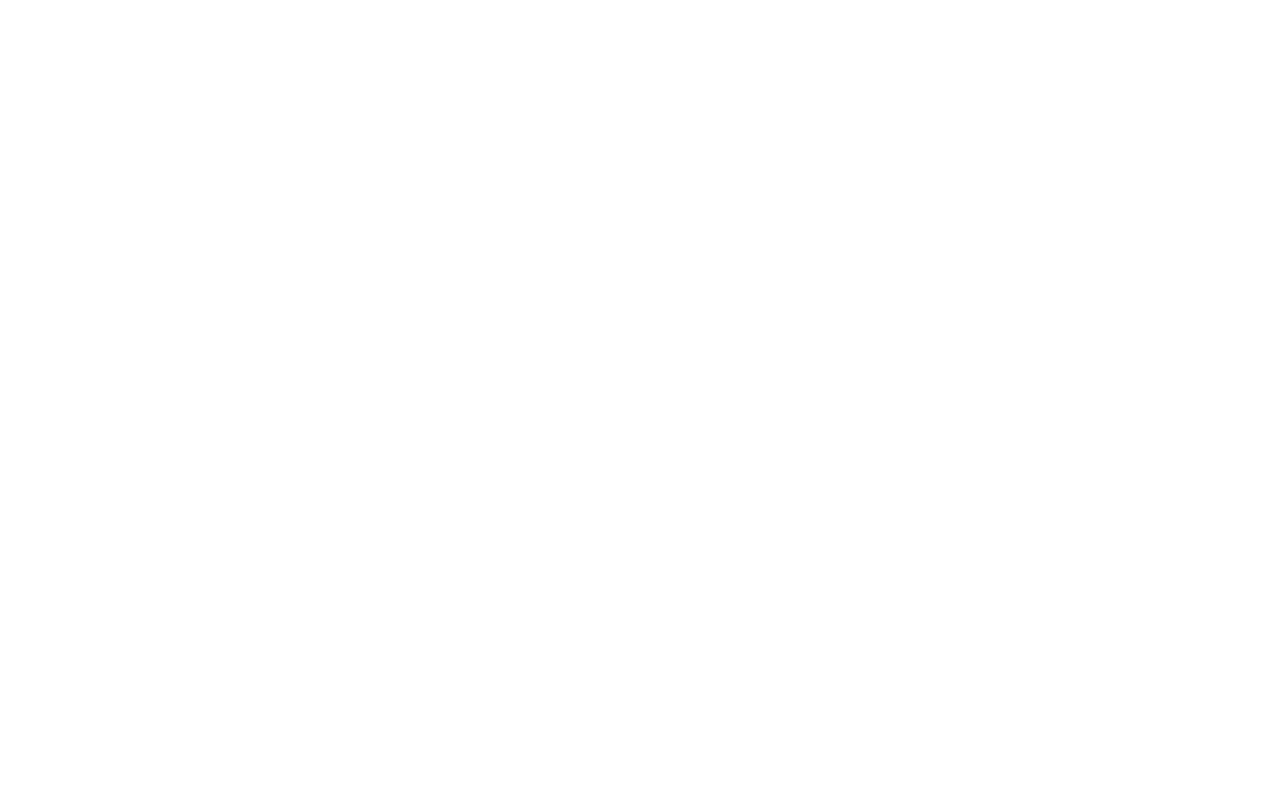
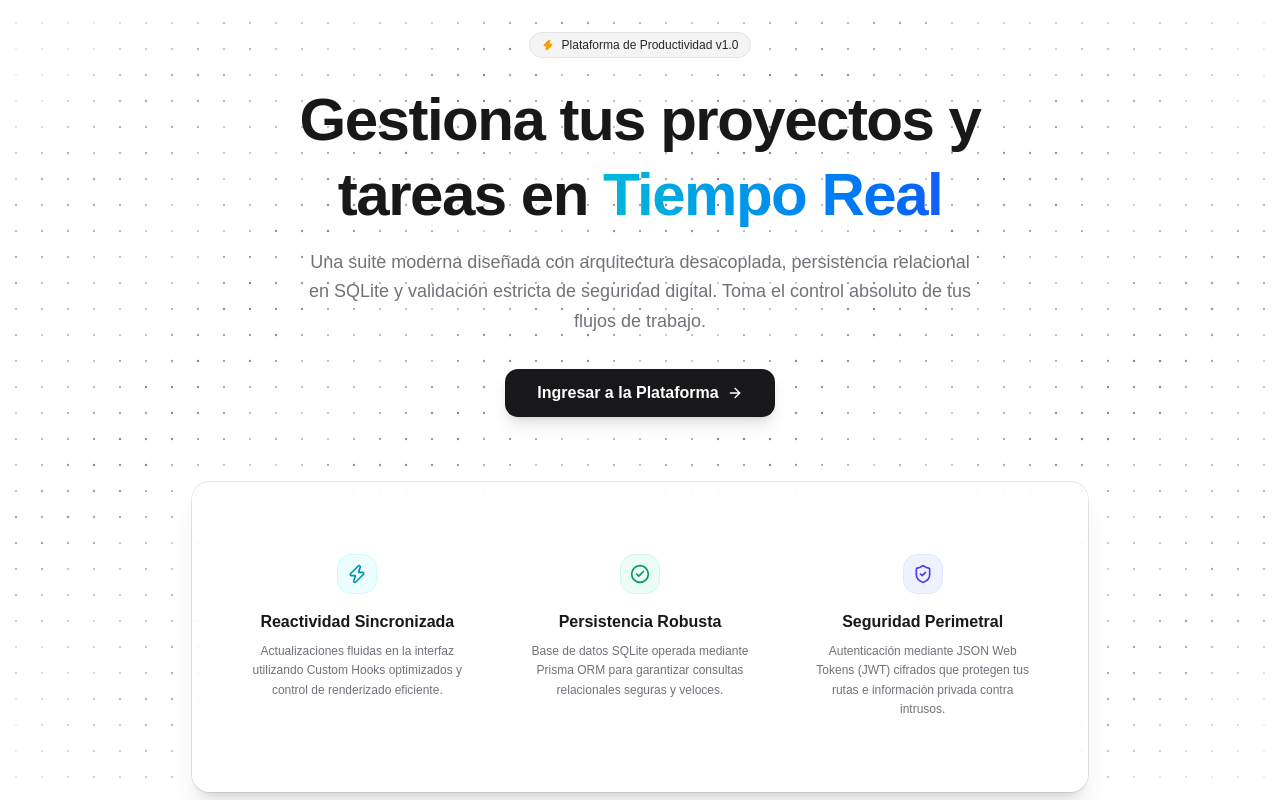
Before and after one commit to mvalenciar/task-manager-frontend, a React (Vite) app: page / in a window 1280 px wide. Before the commit this address had no page. Built offline with nearby package versions, Linux system fonts and the light colour scheme; the HTML template or start-up script is replaced by a standard one.

Commit message:
feat: implementar Landing Page corporativa inteligente y redireccion automatica con useNavigate tras el éxito

```diff
--- a/src/routes/AppRoutes.tsx
+++ b/src/routes/AppRoutes.tsx
@@ -1,16 +1,18 @@
 import { Route, Routes } from "react-router-dom";
 
+import DotPattern from "@/layout/dot-pattern";
 import Dashboard from "@/views/Dashboard/Dashboard";
+import Home from "@/views/Home/Home";
 import Login from "@/views/Login/Login";
 import Register from "@/views/Register/Register";
 import ProtectedRoute from "./ProtectedRoute";
-import DotPattern from "@/layout/dot-pattern";
 
 export const AppRoutes = () => {
 	return (
 		<Routes>
 			<Route element={<DotPattern />}>
 				{/* 🔓 RUTAS PÚBLICAS */}
+				<Route path="/" element={<Home />} />
 				<Route path="/login" element={<Login />} />
 				<Route path="/register" element={<Register />} />
 
--- /dev/null
+++ b/src/views/Home/Home.tsx
@@ -0,0 +1,106 @@
+import { ArrowRight, CheckCircle2, ShieldCheck, Zap } from "lucide-react";
+
+import { useEffect } from "react";
+import { useNavigate } from "react-router-dom";
+
+import { Button } from "@/components/ui/button";
+import { Card, CardContent } from "@/components/ui/card";
+
+const Home = () => {
+	const navigate = useNavigate();
+
+	useEffect(() => {
+		const token = localStorage.getItem("task_token");
+		if (token) {
+			navigate("/dashboard");
+		}
+	}, [navigate]);
+
+	return (
+		<div className="flex flex-col items-center justify-center min-h-[85vh] text-center px-4">
+			{/* 🚀 BADGE SUPERIOR DE BIENVENIDA */}
+			<div className="inline-flex items-center gap-2 px-3 py-1 rounded-full bg-zinc-100 border border-zinc-200 text-zinc-800 text-xs font-medium mb-6 animate-fade-in animate-duration-500">
+				<Zap className="h-3 w-3 text-amber-500 fill-amber-500" />
+				Plataforma de Productividad v1.0
+			</div>
+
+			{/* 📢 TÍTULO PRINCIPAL IMPONENTE */}
+			<h1 className="text-4xl sm:text-5xl md:text-6xl font-extrabold tracking-tight text-zinc-900 max-w-3xl leading-tight">
+				Gestiona tus proyectos y tareas en{" "}
+				<span className="bg-gradient-to-r from-cyan-500 to-blue-600 bg-clip-text text-transparent">
+					Tiempo Real
+				</span>
+			</h1>
+
+			{/* 📝 DESCRIPCIÓN CORPORATIVA */}
+			<p className="mt-4 text-base sm:text-lg text-zinc-500 max-w-2xl leading-relaxed">
+				Una suite moderna diseñada con arquitectura desacoplada, persistencia
+				relacional en SQLite y validación estricta de seguridad digital. Toma el
+				control absoluto de tus flujos de trabajo.
+			</p>
+
+			{/* 🎛️ BOTÓN DE ACCIÓN DE ENTRADA */}
+			<div className="mt-8">
+				<Button
+					size="lg"
+					className="font-semibold shadow-lg hover:shadow-xl transition-all duration-300 gap-2 cursor-pointer bg-zinc-900 hover:bg-zinc-800 text-white rounded-xl px-8 py-6 text-base"
+					onClick={() => navigate("/login")}
+				>
+					Ingresar a la Plataforma
+					<ArrowRight className="h-4 w-4" />
+				</Button>
+			</div>
+
+			{/* 📊 TARJETA DE CARACTERÍSTICAS TÉCNICAS (FEATURES) */}
+			<div className="mt-16 w-full max-w-4xl">
+				<Card className="bg-white/70 border-zinc-200/80 backdrop-blur-md shadow-xl rounded-2xl overflow-hidden">
+					<CardContent className="grid grid-cols-1 md:grid-cols-3 gap-8 p-8 sm:p-10">
+						{/* Feature 1 */}
+						<div className="flex flex-col items-center text-center p-4">
+							<div className="h-10 w-10 rounded-xl bg-cyan-50 border border-cyan-100 flex items-center justify-center text-cyan-600 mb-4">
+								<Zap className="h-5 w-5" />
+							</div>
+							<h3 className="font-bold text-zinc-900 text-base">
+								Reactividad Sincronizada
+							</h3>
+							<p className="text-xs text-zinc-500 mt-2 leading-relaxed">
+								Actualizaciones fluidas en la interfaz utilizando Custom Hooks
+								optimizados y control de renderizado eficiente.
+							</p>
+						</div>
+
+						{/* Feature 2 */}
+						<div className="flex flex-col items-center text-center p-4">
+							<div className="h-10 w-10 rounded-xl bg-emerald-50 border border-emerald-100 flex items-center justify-center text-emerald-600 mb-4">
+								<CheckCircle2 className="h-5 w-5" />
+							</div>
+							<h3 className="font-bold text-zinc-900 text-base">
+								Persistencia Robusta
+							</h3>
+							<p className="text-xs text-zinc-500 mt-2 leading-relaxed">
+								Base de datos SQLite operada mediante Prisma ORM para garantizar
+								consultas relacionales seguras y veloces.
+							</p>
+						</div>
+
+						{/* Feature 3 */}
+						<div className="flex flex-col items-center text-center p-4">
+							<div className="h-10 w-10 rounded-xl bg-indigo-50 border border-indigo-100 flex items-center justify-center text-indigo-600 mb-4">
+								<ShieldCheck className="h-5 w-5" />
+							</div>
+							<h3 className="font-bold text-zinc-900 text-base">
+								Seguridad Perimetral
+							</h3>
+							<p className="text-xs text-zinc-500 mt-2 leading-relaxed">
+								Autenticación mediante JSON Web Tokens (JWT) cifrados que
+								protegen tus rutas e información privada contra intrusos.
+							</p>
+						</div>
+					</CardContent>
+				</Card>
+			</div>
+		</div>
+	);
+};
+
+export default Home;
--- a/src/views/Login/Login.tsx
+++ b/src/views/Login/Login.tsx
@@ -1,5 +1,5 @@
 import { useState } from "react";
-import { Link } from "react-router-dom";
+import { Link, useNavigate } from "react-router-dom";
 import { Button } from "@/components/ui/button";
 import {
 	Card,
@@ -16,6 +16,8 @@
 	const [email, setEmail] = useState("");
 	const [password, setPassword] = useState("");
 
+	const navigate = useNavigate();
+
 	const handleSubmit = async (e: React.SubmitEvent<HTMLFormElement>) => {
 		e.preventDefault();
 
@@ -28,6 +30,7 @@
 			localStorage.setItem("task_token", response.data.token);
 
 			alert("¡Inicio de sesión exitoso!");
+			navigate("/dashboard");
 		} catch (error) {
 			console.log(error);
 		}
--- a/src/views/Register/Register.tsx
+++ b/src/views/Register/Register.tsx
@@ -1,4 +1,5 @@
 import { useState } from "react";
+import { useNavigate } from "react-router-dom";
 
 import { Button } from "@/components/ui/button";
 import {
@@ -16,6 +17,8 @@
 	const [email, setEmail] = useState("");
 	const [password, setPassword] = useState("");
 
+	const navigate = useNavigate();
+
 	const handleSubmit = async (e: React.FormEvent<HTMLFormElement>) => {
 		e.preventDefault();
 		console.log(email, password);
@@ -27,6 +30,8 @@
 			});
 
 			alert(response.data.message);
+
+			navigate("/login");
 		} catch (error) {
 			console.log(error);
 		}
```
